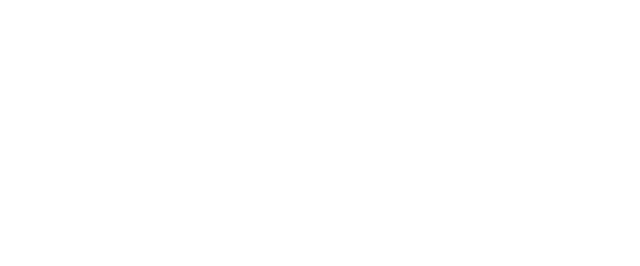
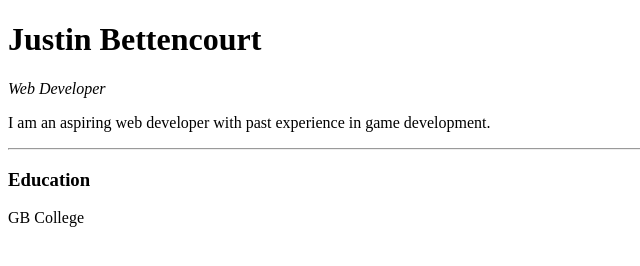
Before and after one commit to justinbettencourt/full-stack-web-development-bootcamp, a plain HTML site: page Section 2 - Introduction to HTML/HTML Personal Site/index.html in a window 1280 px wide. Shown: the whole page, without its empty margins (0-640 px from the left). Drawn offline with Linux system fonts and the light colour scheme.

Commit message:
Continuation of the classes

```diff
--- a/Section 2 - Introduction to HTML/HTML Personal Site/index.html
+++ b/Section 2 - Introduction to HTML/HTML Personal Site/index.html
@@ -4,9 +4,14 @@
 	<meta charset="UTF-8">
 	<meta name="viewport" content="width=device-width, initial-scale=1.0">
 	<meta http-equiv="X-UA-Compatible" content="ie=edge">
-	<title>Document</title>
+	<title>Justin's Personal Site</title>
 </head>
 <body>
-
+	<h1>Justin Bettencourt</h1>
+	<p><em>Web Developer</em></p>
+	<p>I am an aspiring web developer with past experience in game development.</p>
+	<hr>
+	<h3>Education</h3>
+	<p>GB College</p>
 </body>
 </html>
```
